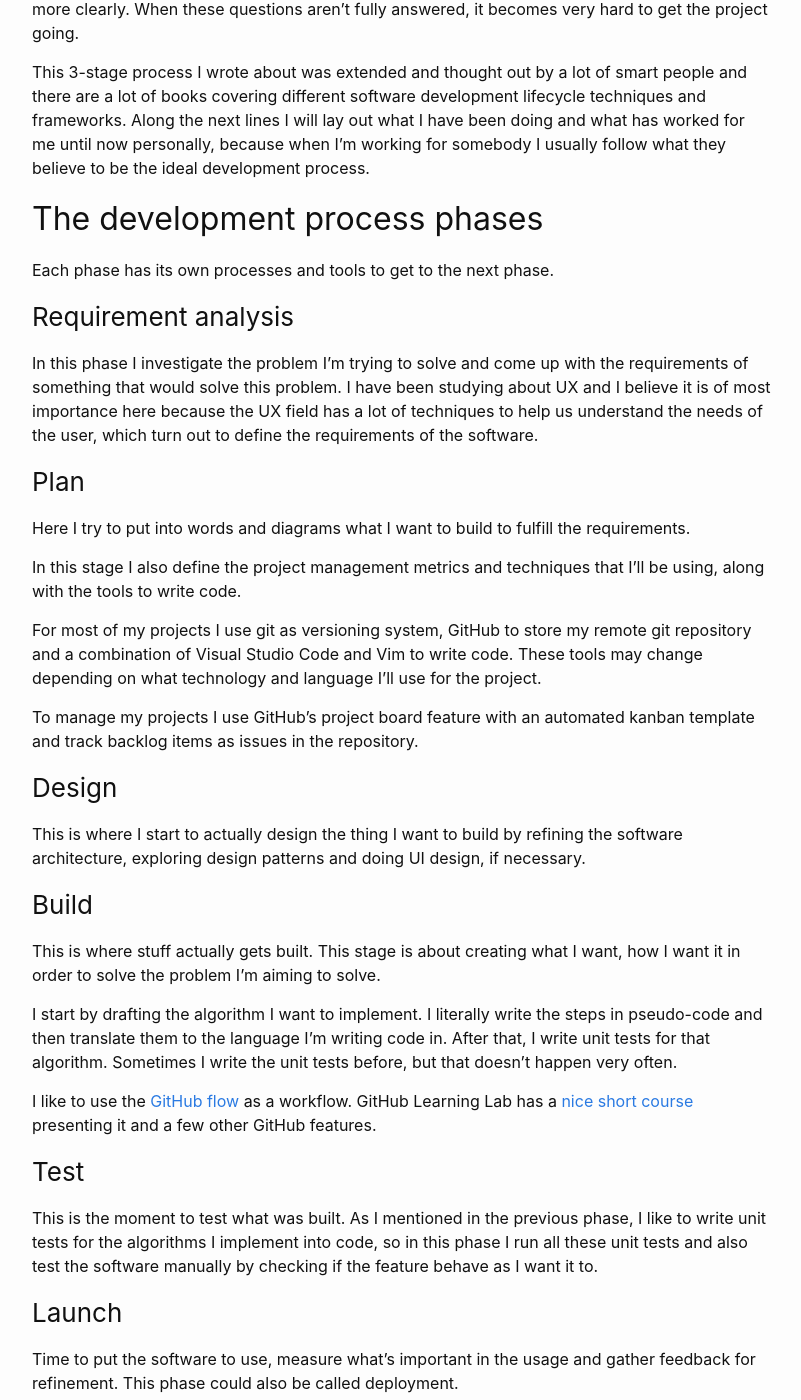
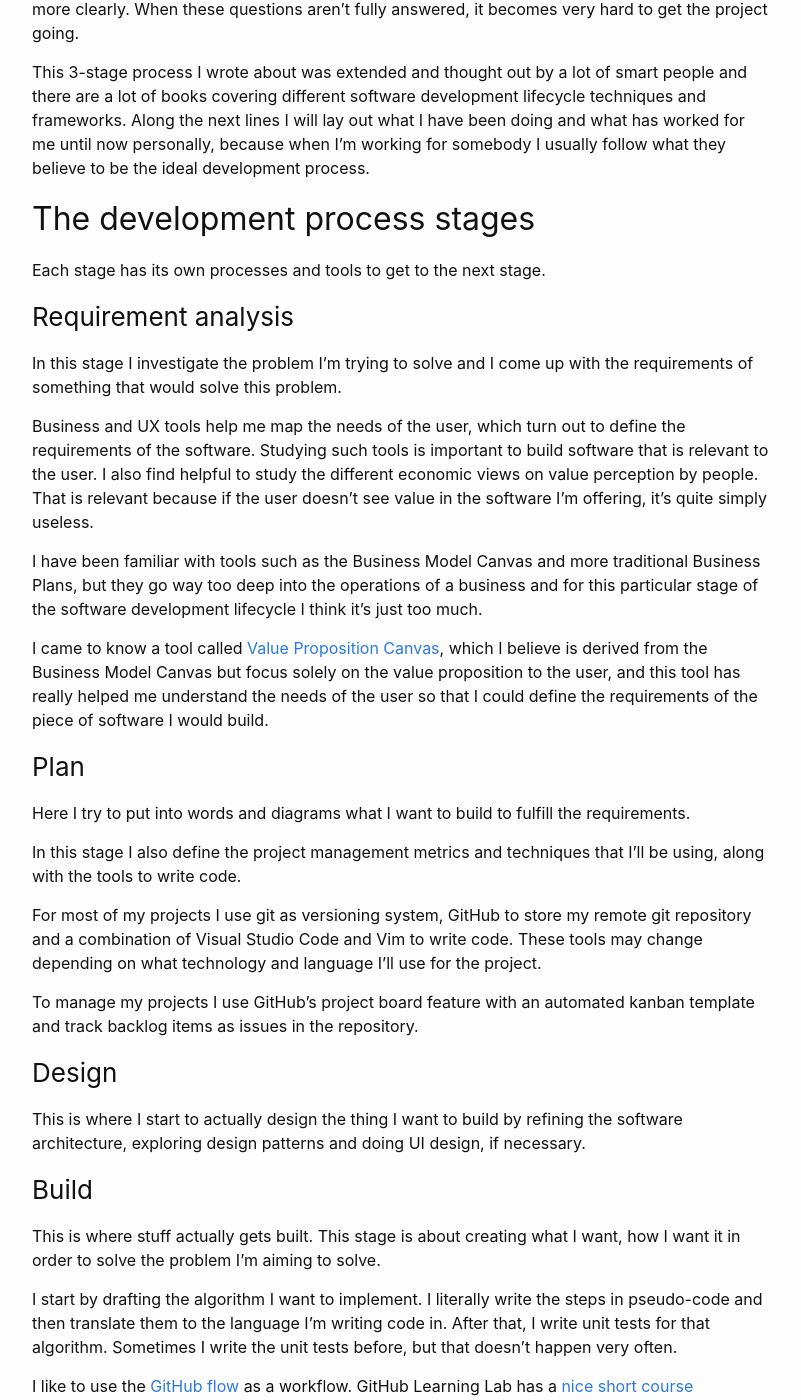
Before and after one commit to lucascvidal/lucascvidal.github.io, a Jekyll site: the page built from _posts/2020-05-01-a-development-process.md, in a window 1280 px wide and 1400 px high, scrolled down 602 px. Shown: the whole window, without its empty margins (238-1039 px from the left). Built offline with Jekyll 4.4.1, drawn with Linux system fonts in a browser that asks for light colours; some of the changed text lies outside the part shown.

Commit message:
Detail requirement analysis stage

```diff
--- a/_posts/2020-05-01-a-development-process.md
+++ b/_posts/2020-05-01-a-development-process.md
@@ -19,10 +19,16 @@ It took me a while to figure out this pattern, but it kept coming up and eventua
 
 This 3-stage process I wrote about was extended and thought out by a lot of smart people and there are a lot of books covering different software development lifecycle techniques and frameworks. Along the next lines I will lay out what I have been doing and what has worked for me until now personally, because when I'm working for somebody I usually follow what they believe to be the ideal development process.
 
-## The development process phases
-Each phase has its own processes and tools to get to the next phase.
+## The development process stages
+Each stage has its own processes and tools to get to the next stage.
 ### Requirement analysis
-In this phase I investigate the problem I'm trying to solve and come up with the requirements of something that would solve this problem. I have been studying about UX and I believe it is of most importance here because the UX field has a lot of techniques to help us understand the needs of the user, which turn out to define the requirements of the software.
+In this stage I investigate the problem I'm trying to solve and I come up with the requirements of something that would solve this problem.
+
+Business and UX tools help me map the needs of the user, which turn out to define the requirements of the software. Studying such tools is important to build software that is relevant to the user. I also find helpful to study the different economic views on value perception by people. That is relevant because if the user doesn't see value in the software I'm offering, it's quite simply useless.
+
+I have been familiar with tools such as the Business Model Canvas and more traditional Business Plans, but they go way too deep into the operations of a business and for this particular stage of the software development lifecycle I think it's just too much.
+
+I came to know a tool called [Value Proposition Canvas](https://designabetterbusiness.com/2017/10/12/how-to-really-understand-your-customer-with-the-value-proposition-canvas/), which I believe is derived from the Business Model Canvas but focus solely on the value proposition to the user, and this tool has really helped me understand the needs of the user so that I could define the requirements of the piece of software I would build.
 ### Plan
 Here I try to put into words and diagrams what I want to build to fulfill the requirements.
 
@@ -40,9 +46,9 @@ I start by drafting the algorithm I want to implement. I literally write the ste
 
 I like to use the [GitHub flow](https://www.youtube.com/watch?v=PBI2Rz-ZOxU) as a workflow. GitHub Learning Lab has a [nice short course](https://lab.github.com/githubtraining/introduction-to-github) presenting it and a few other GitHub features.
 ### Test
-This is the moment to test what was built. As I mentioned in the previous phase, I like to write unit tests for the algorithms I implement into code, so in this phase I run all these unit tests and also test the software manually by checking if the feature behave as I want it to.
+This is the moment to test what was built. As I mentioned in the previous stage, I like to write unit tests for the algorithms I implement into code, so in this stage I run all these unit tests and also test the software manually by checking if the feature behave as I want it to.
 ### Launch
-Time to put the software to use, measure what's important in the usage and gather feedback for refinement. This phase could also be called deployment.
+Time to put the software to use, measure what's important in the usage and gather feedback for refinement. This stage could also be called deployment.
 
 This cycle can repeat itself every time a new feature or an improvement is thought for the software. It isn't static.
 
```
